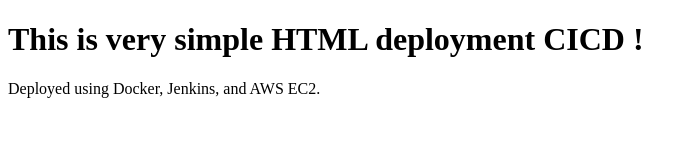
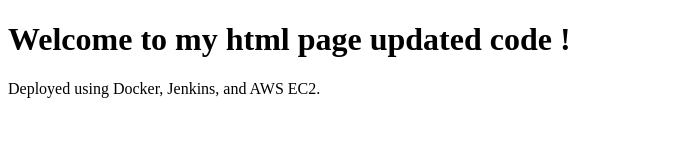
Before and after one commit to akulasathish/jenkinscicd, a plain HTML site: page index.html in a window 1280 px wide. Shown: the whole page, without its empty margins (0-696 px from the left). Drawn offline with Linux system fonts and the light colour scheme.

Commit message:
Update index.html15

```diff
--- a/index.html
+++ b/index.html
@@ -6,7 +6,7 @@
     <title>My Simple HTML App</title>
 </head>
 <body>
-    <h1>This is very simple HTML deployment CICD  !</h1>
+    <h1>Welcome to my html page updated code  !</h1>
     <p>Deployed using Docker, Jenkins, and AWS EC2.</p>
 </body>
 </html>
```
